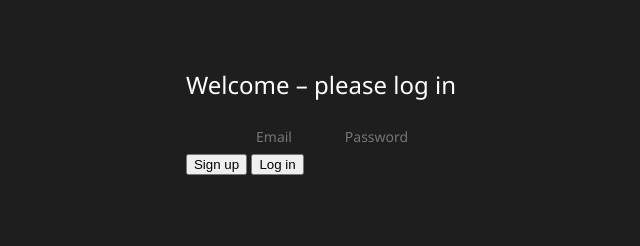
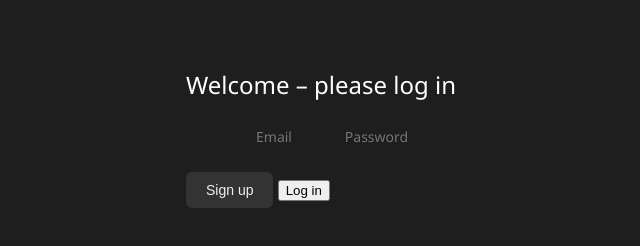
Before and after one commit to mikaelraihhelgauz-alt/mycal, a plain HTML site: page index.html in a window 1280 px wide. Shown: the whole page, without its empty margins (319-959 px from the left). Drawn offline with nearby package versions, Linux system fonts and the light colour scheme.

Commit message:
Update styles.css

```diff
--- a/styles.css
+++ b/styles.css
@@ -109,7 +109,7 @@ tfoot th {
 }
 
 /* Log the day button */
-#logDayBtn {
+#logDayBtn, #signupBtn {
   margin-top: 20px;              /* space above */
   padding: 10px 20px;
   background: #333;
```
